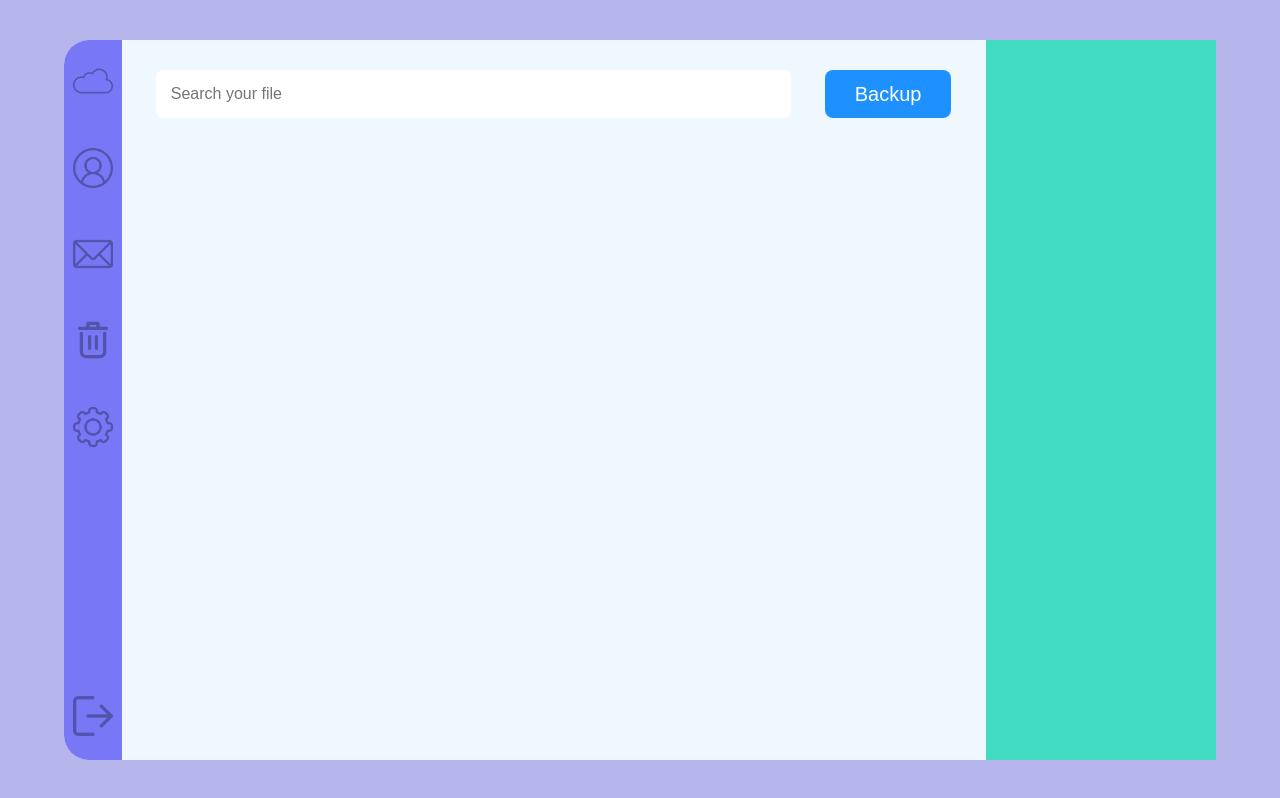
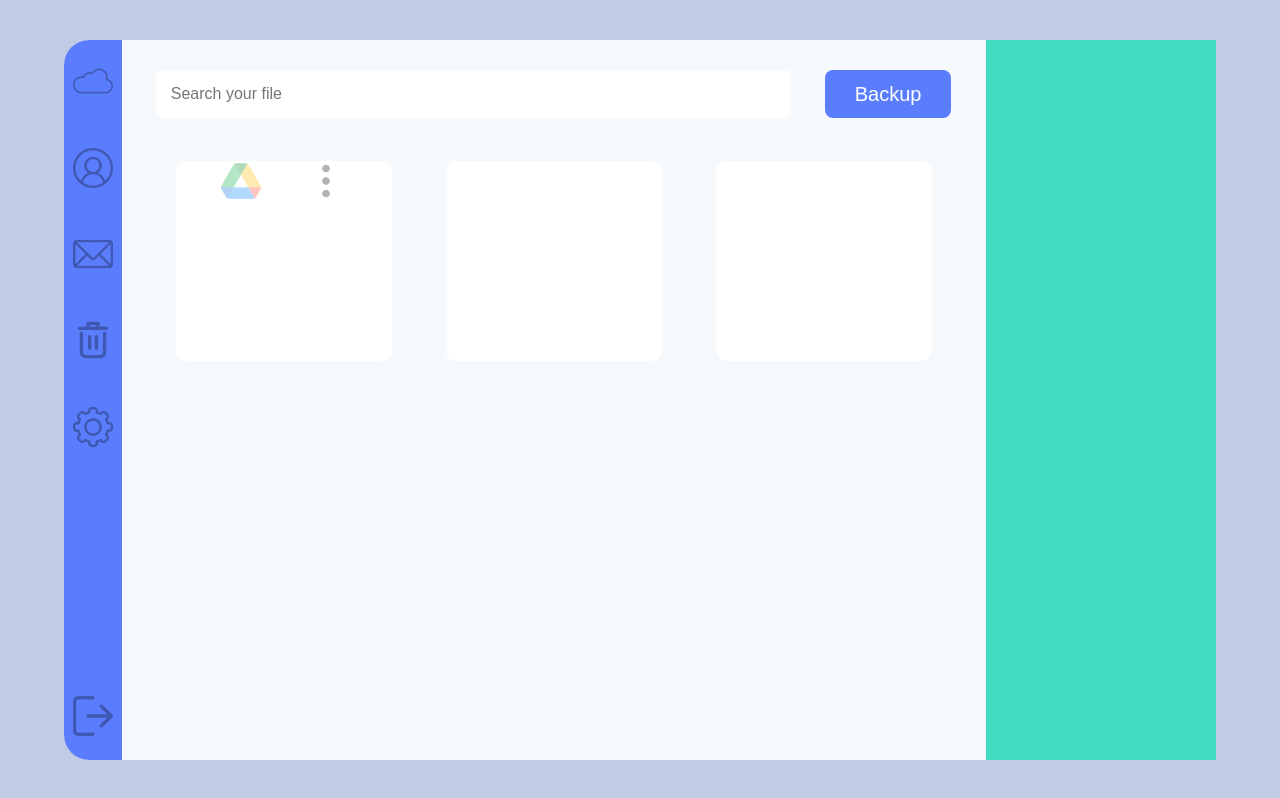
Before and after one commit to faisal8373/dash-board, a plain HTML site: page index.html in a window 1280 px wide. Drawn offline with Linux system fonts and the light colour scheme.

Commit message:
page update

```diff
--- a/index.html
+++ b/index.html
@@ -42,7 +42,14 @@
                 <button>Backup</button>
             </div>
 <div class="cloud">
-    <div class="card"></div>
+    <div class="card">
+      <div class="icon">
+        <img class="image" src="images/google-drive.png" >
+      </div>
+      <div class="icon">
+        <img class="image" src="images/dots.png" >
+      </div>
+    </div>
     <div class="card"></div>
     <div class="card"></div>
 
--- a/style.css
+++ b/style.css
@@ -6,7 +6,7 @@ body{
 main{
 
     height: 100vh;
-    background-color: rgb(182, 182, 236);
+    background-color: #C1CBE6;
     display: flex;
     justify-content: center;
     align-items: center;
@@ -22,17 +22,19 @@ board{
 .search{
     display: flex;
     justify-content: space-evenly;
+    flex-wrap: wrap;
     margin-top: 30px;
 }
 .content{
     width: 75%;
+    background-color: #F5F9FC;
 }
 .profile-bar{
     width: 20%;
     background-color: rgb(64, 219, 193);
 }
 .navigation-bar{
-    background-color: rgb(120, 120, 247);
+    background-color: #5A7DFD;
     width: 5%;
     height: 100%;
     border-radius: 25px 0px 0px 25px;
@@ -59,7 +61,7 @@ board{
 
 }
 button{
-    background-color: dodgerblue;
+    background-color: #5A7DFD;
   color: white;
   border: none;
   border-radius: 8px;
@@ -77,3 +79,18 @@ input{
 .logout{
     margin-bottom: 20px;
 }
+.cloud{
+    margin-top: 5%;
+    display: flex;
+    flex-wrap: wrap;
+    justify-content: space-evenly;
+}
+.card{
+    display: flex;
+    justify-content: space-evenly;
+    width: 25%;
+    height: 200px;
+    background-color: #FFFFFF;
+
+    border-radius: 10px;
+}
```
Also changed, not shown: images/acrobat.png (added), images/dots.png (added), images/dropbox.png (added), images/google-drive.png (added), images/mega.png (added), images/xd.png (added).
